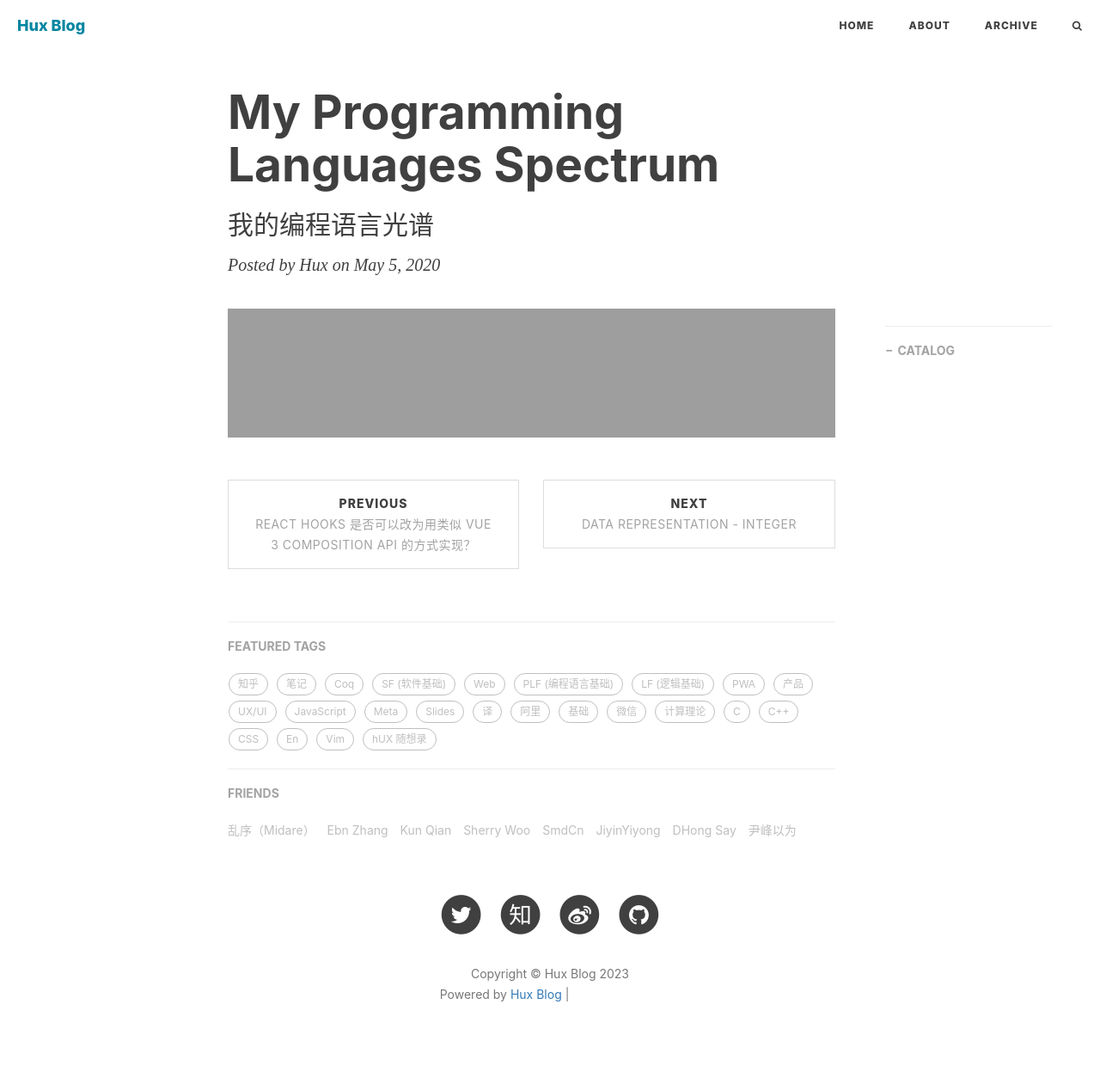
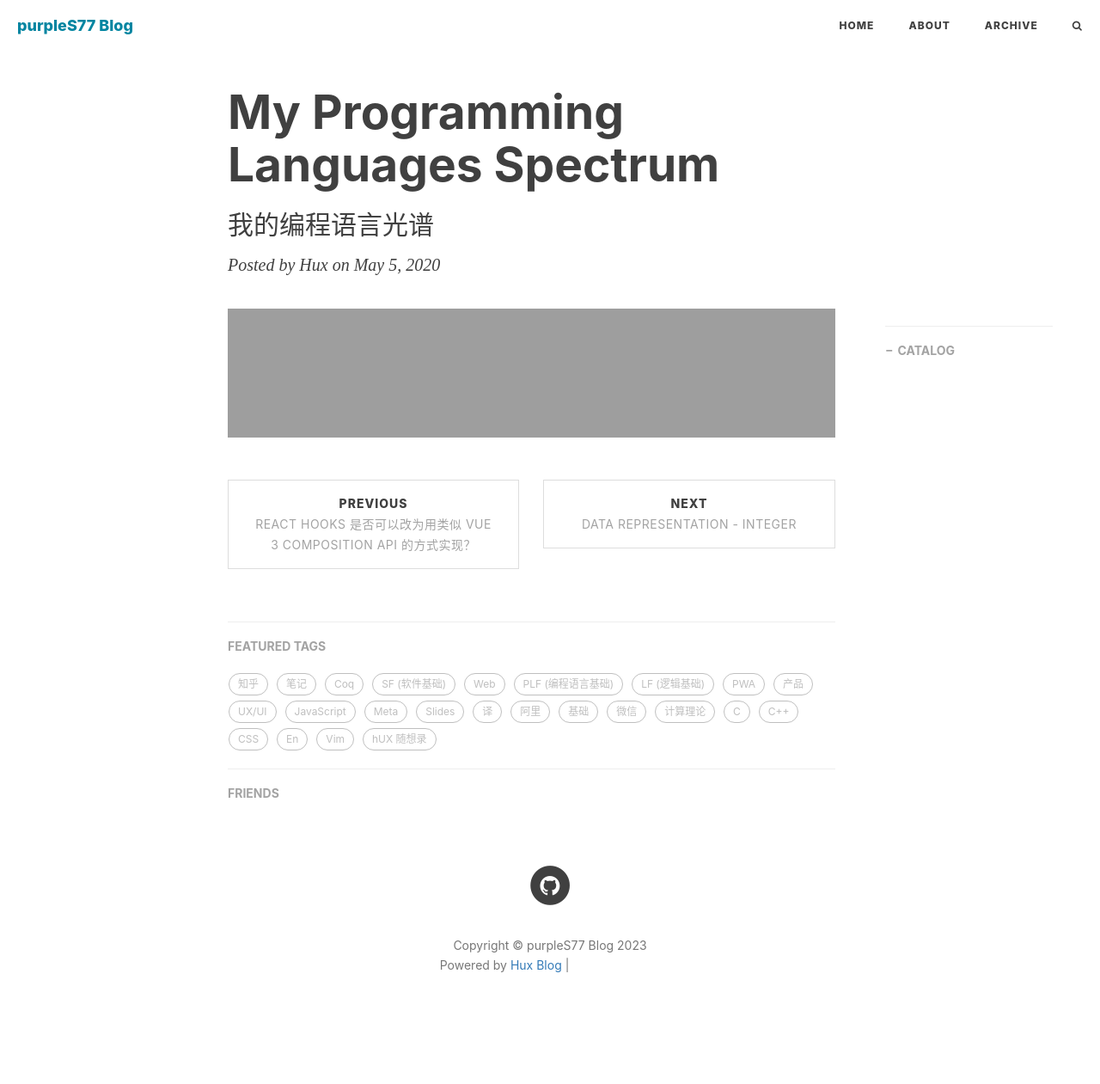
Before and after one commit to purpleS77/purpleS77.github.io, a Jekyll site: the page built from _posts/hidden/2020-05-05-pl-chart.md, in a window 1280 px wide. Shown: the whole page at 86% size. Built offline with Jekyll 4.4.1, drawn with Linux system fonts in a browser that asks for light colours; nearby versions of some CDN libraries; comment, search, counter and statistics services are not loaded; after the commit the page ends 1227 px from its top, so only the background shows below that; grey boxes are pictures that could not be loaded.

Commit message:
Update _config.yml

```diff
--- a/_config.yml
+++ b/_config.yml
@@ -1,11 +1,10 @@
 # Site settings
-title: Hux Blog
-SEOTitle: 黄玄的博客 | Hux Blog
-header-img: img/home-bg.jpg
-email: huxpro@gmail.com
-description: "这里是 @Hux黄玄 的个人博客，与你一起发现更大的世界 | 要做一个有 swag 的程序员"
-keyword: "黄玄, Hux黄玄, Hux, 鬼栈, huxpro, @huxpro, 黄玄的博客, Hux Blog, 博客, 个人网站, 互联网, Web, JavaScript, React, React Native, 前端, 设计"
-url: "https://huangxuan.me" # your host, for absolute URL
+title: purpleS77 Blog
+SEOTitle: 王册的博客 | purpleS77 Blog
+email: 2412161267.qq.com
+description: "这里是 purpleS77 的个人博客|好好生活 努力成长"
+keyword: "博客, 个人网站, 互联网, 编程小白，学习分子"
+url: "https://zishan.me" # your host, for absolute URL
 baseurl: "" # for example, '/blog' if your blog hosted on 'host/blog'
 
 # Publish posts or collection documents with a future date.
@@ -13,12 +12,12 @@ future: true
 
 # SNS settings
 RSS: false
-weibo_username: huxpro
-zhihu_username: huxpro
-github_username: huxpro
-twitter_username: huxpro
-#facebook_username:  huxpro
-#linkedin_username:  firstname-lastname-idxxxx
+weibo_username:
+zhihu_username:
+github_username: purpleS77
+twitter_username:
+#facebook_username:
+#linkedin_username:
 
 # Build settings
 # from 2016, 'pygments' is unsupported on GitHub Pages. Use 'rouge' for highlighting instead.
@@ -59,23 +58,23 @@ kramdown:
       start_line: 1
 
 # Disqus settings
-disqus_username: hux
+disqus_username: purpleS77
 
 # Netease settings
 netease_comment: false
 
 # Analytics settings
 # Baidu Analytics
-# ba_track_id: [your track id]
+# ba_track_id: []
 
 # Google Analytics
-ga_track_id: "UA-49627206-1" # Format: UA-xxxxxx-xx
-ga_domain: huangxuan.me
+ga_track_id: "" # Format: UA-xxxxxx-xx
+ga_domain:
 
 # Sidebar settings
 sidebar: true # whether or not using Sidebar.
-sidebar-about-description: "要做一个有 swag 的程序员 <br> React Team @ Meta"
-sidebar-avatar: https://github.com/Huxpro.png # use absolute URL, seeing it's used in both `/` and `/about/`
+sidebar-about-description: "好好生活！ 努力成长！"
+sidebar-avatar: https://github.com/zishan.me # use absolute URL, seeing it's used in both `/` and `/about/`
 
 # Featured Tags
 featured-tags: true # whether or not using Feature-Tags
@@ -91,12 +90,4 @@ page-mathjax: false
 # Friends
 friends:
   [
-    { title: "乱序（Midare）", href: "http://mida.re/" },
-    { title: "Ebn Zhang", href: "https://ebnbin.dev/" },
-    { title: "Kun Qian", href: "http://kunq.me" },
-    { title: "Sherry Woo", href: "https://sherrywoo.me/" },
-    { title: "SmdCn", href: "http://blog.smdcn.net" },
-    { title: "JiyinYiyong", href: "http://tiye.me/" },
-    { title: "DHong Say", href: "http://dhong.co" },
-    { title: "尹峰以为", href: "http://ingf.github.io/" },
   ]
```
